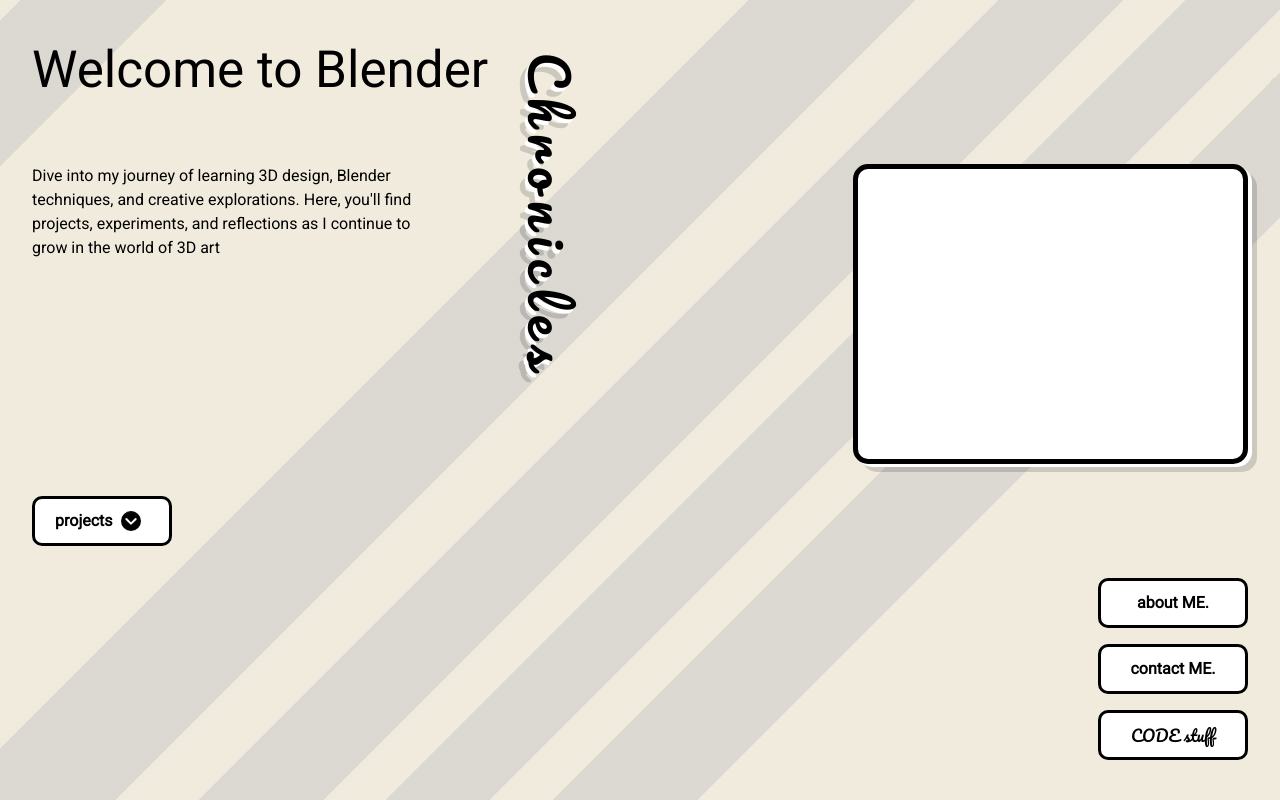
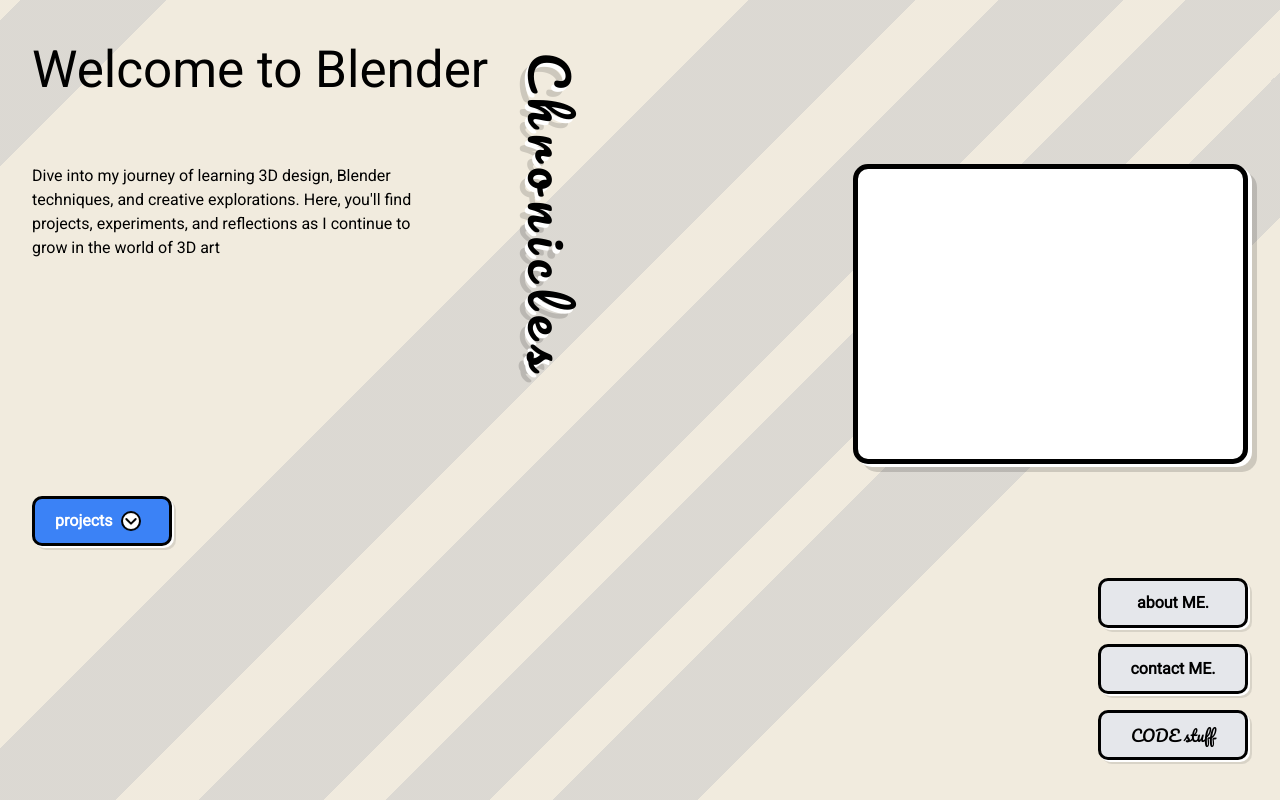
Before and after one commit to rickyl3aks/blender-chronicles, a Next.js app: page / in a window 1280 px wide. Built offline with nearby package versions, Linux system fonts and the light colour scheme.

Commit message:
feat: (dropDown, navBar, page, global.css) add Navbar
    - add navBar component and integrate it into Projects page

    - update DropDown button

    - clean up and enhance styles

```diff
--- a/app/components/dropDown.tsx
+++ b/app/components/dropDown.tsx
@@ -23,9 +23,9 @@
   return (
     <div ref={dropdownRef} className="relative inline-block">
       <button onClick={() => setOpen((prev) => !prev)} className="btn-projects flex items-center gap-2 relative overflow-hidden px-4 py-2">
-        projects
+        <span className="relative z-5">projects</span>
         <span className="circle-arrow ">
-          <svg xmlns="http://www.w3.org/2000/svg" className="w-4 h-4 text-black" fill="none" viewBox="0 0 24 24" stroke="white" strokeWidth={3}>
+          <svg xmlns="http://www.w3.org/2000/svg" className="w-4 h-4 text-black" fill="none" viewBox="0 0 24 24" stroke="black" strokeWidth={3}>
             <path strokeLinecap="round" strokeLinejoin="round" d="M19 9l-7 7-7-7" />
           </svg>
         </span>
--- /dev/null
+++ b/app/components/navBar.tsx
@@ -0,0 +1,40 @@
+"use client";
+
+import Link from "next/link";
+import { useState } from "react";
+import { usePathname } from "next/navigation";
+
+export default function Navbar() {
+  const [isOpen, setIsOpen] = useState(false);
+  const pathname = usePathname();
+  const urlPage = pathname.replace(/^\//, "");
+
+  return (
+    <nav className=" border-b border-transparent px-4 py-3 flex items-center justify-between">
+      <div className="text-2xl font-bold">LOGO</div>
+      <button className="md:hidden focus:outline-none" onClick={() => setIsOpen(!isOpen)} aria-label="Toggle Menu">
+        <svg className="w-6 h-6" fill="none" stroke="currentColor" viewBox="0 0 24 24" xmlns="http://www.w3.org/2000/svg">
+          {isOpen ? (
+            <path strokeLinecap="round" strokeLinejoin="round" strokeWidth={2} d="M6 18L18 6M6 6l12 12" />
+          ) : (
+            <path strokeLinecap="round" strokeLinejoin="round" strokeWidth={2} d="M4 6h16M4 12h16M4 18h16" />
+          )}
+        </svg>
+      </button>
+
+      <ul
+        className={`flex-col md:flex-row md:flex gap-8 m-0 p-0 list-none text-2xl font-bold border-b-2 border-transparent md:border-0 ${
+          isOpen ? "flex" : "hidden"
+        } md:flex`}
+      >
+        <li className={`cursor-pointer border-b-2 border-transparent ${urlPage.includes("rendering") ? "text-[#3b82f6]" : ""}`}>3D RENDER</li>
+        <li className="cursor-pointer hover:border-b-2 hover:border-[#3b82f6] border-b-2 border-transparent">
+          <Link href="motionGraphics">MOTION GRAPHICS</Link>
+        </li>
+        <li className="cursor-pointer hover:border-b-2 hover:border-[#3b82f6] border-b-2 border-transparent">
+          <Link href="/lowPoly">LOW POLY</Link>
+        </li>
+      </ul>
+    </nav>
+  );
+}
--- a/app/globals.css
+++ b/app/globals.css
@@ -25,66 +25,6 @@
   margin-top: 2rem;
 }
 
-.btn-projects {
-  grid-column: 1 / 2;
-  height: 50px;
-  width: 140px;
-  position: relative;
-  overflow: hidden;
-  transition: color 0.3s ease;
-}
-.btn-projects::before {
-  pointer-events: none;
-
-  content: "";
-  position: absolute;
-  top: 0;
-  left: -100%;
-  width: 100%;
-  height: 100%;
-  background-color: rgba(128, 128, 128, 0.3);
-  transition: left 0.3s ease;
-  z-index: 1;
-}
-
-.btn-projects::after {
-  pointer-events: none;
-
-  content: "";
-  position: absolute;
-  top: 0;
-  left: -100%;
-  width: 15px;
-  height: 100%;
-  background-color: black;
-  transition: left 0.3s ease;
-  z-index: 3;
-}
-.btn-projects::after {
-  content: "";
-  position: absolute;
-  top: 0;
-  left: -100%;
-  width: 15px;
-  height: 100%;
-  background-color: black;
-  transition: left 0.3s ease;
-  z-index: 3;
-}
-
-.btn-projects:hover::before,
-.btn-projects:hover::after,
-.btn-projects:hover {
-  left: 0;
-  transition: left 0.3s ease;
-}
-button:hover::before,
-button:hover::after,
-button:hover {
-  left: 0;
-  transition: left 0.3s ease;
-}
-
 /*to review*/
 .right-box {
   height: 300px;
@@ -102,6 +42,18 @@
   align-items: flex-end;
   gap: 1rem;
   margin-top: 2rem;
+}
+
+.btn-projects {
+  grid-column: 1 / 2;
+  height: 50px;
+  width: 140px;
+  position: relative;
+  color: white;
+  overflow: hidden;
+  background-color: #3b82f6;
+  box-shadow: 2px 2px 0px #fff, 4px 4px 0px rgba(0, 0, 0, 0.1);
+  transition: color 0.3s ease;
 }
 
 button {
@@ -123,9 +75,10 @@
   height: 20px;
   border-radius: 50%;
   border: 2px solid black;
-  color: white;
-  background-color: black;
+  color: black;
+  background-color: white;
   animation: bounceArrow 1.1s ease-in-out infinite;
+  z-index: 5;
 }
 
 @keyframes bounceArrow {
@@ -140,13 +93,13 @@
 
 button {
   border: 3px solid black;
-  background-color: white;
+  background-color: #e5e7eb;
+  box-shadow: 2px 2px 0px #fff, 4px 4px 0px rgba(0, 0, 0, 0.1);
   font-weight: bold;
   border-radius: 10px;
   cursor: pointer;
   padding: 10px 20px;
   transition: box-shadow 0.3s ease-in-out, color 0.3s ease;
-  box-shadow: none;
   position: relative;
   overflow: hidden;
 }
--- a/app/rendering/page.tsx
+++ b/app/rendering/page.tsx
@@ -1,5 +1,6 @@
 import { Button } from "../components/button";
 import MediaCard from "../components/mediaCard";
+import Navbar from "../components/navBar";
 import { Summaries } from "../types/types";
 
 const Projects = async () => {
@@ -7,6 +8,7 @@
 
   return (
     <div className="m-4 space-y-12">
+      <Navbar />
       <Button />
 
       <div className="flex flex-col items-center justify-start min-h-screen space-y-10 px-6">
```
